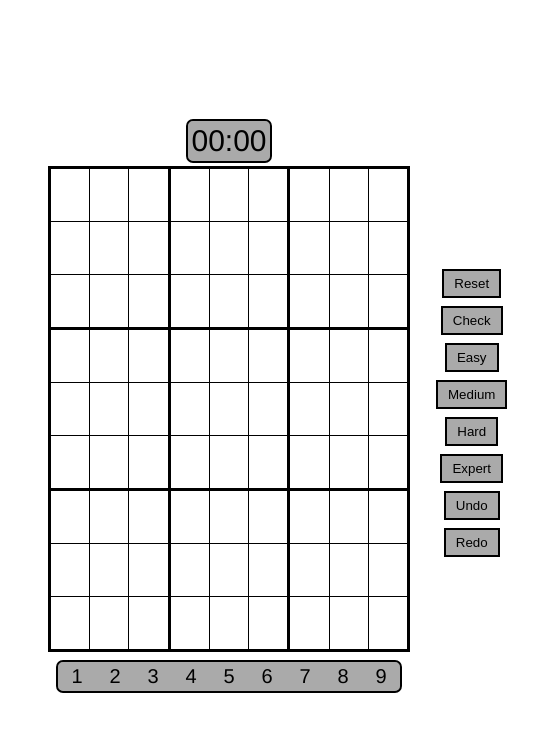
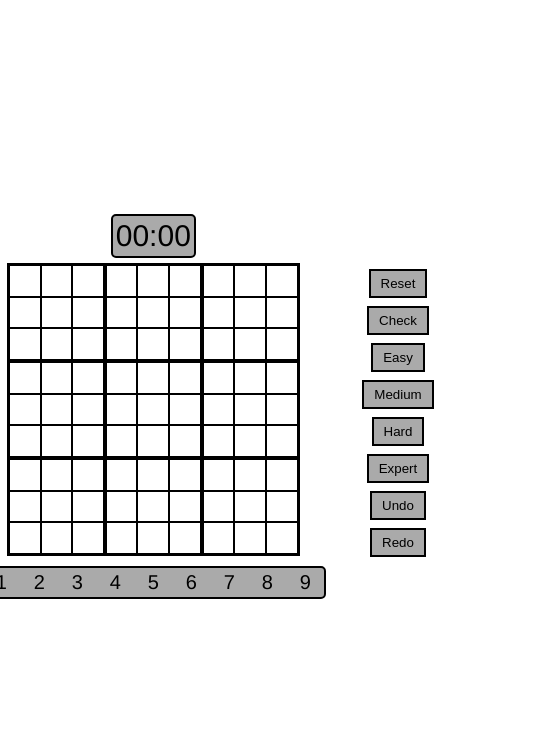
Before and after one commit to camnwalter/sudoku, a React (Create React App) app: page / in a window 390 px wide. Shown: the top 732 px of the page, 533 px wide, since content can reach past the window. Built offline with nearby package versions, Linux system fonts and the light colour scheme.

Commit message:
Switch from using table to divs
changed up the styling just a bit, will have to add some animation stuff for phones though

```diff
--- a/src/App.css
+++ b/src/App.css
@@ -2,7 +2,10 @@ body {
   text-align: center;
   font: 30px Helvetica, sans-serif;
   user-select: none;
-  overflow: hidden;
+}
+
+.App {
+  width: 100%;
 }
 
 *:focus {
@@ -14,47 +17,19 @@ body {
   width: fit-content;
   margin: 5px auto;
   padding: 3px;
-  outline: 2px solid black;
+  border: 2px solid black;
   border-radius: 5px;
+}
 
-}
 .board {
   display: flex;
   align-items: center;
   justify-content: center;
-}
-
-table {
   cursor: pointer;
   border-collapse: collapse;
+  flex-direction: column;
+  width: 100%;
 }
-
-td {
-  width: 50px;
-  height: 50px;
-  border: 0.5px solid black;
-  position: relative;
-}
-
-/* Borders */
-
-tr:nth-child(3n + 1) {
-  border-top: 3px solid black;
-}
-
-tr:last-child {
-  border-bottom: 3px solid black;
-}
-
-td:nth-child(3n) {
-  border-right: 3px solid black;
-}
-
-td:first-child {
-  border-left: 3px solid black;
-}
-
-/* Borders End */
 
 .selected {
   background-color: #aaa;
@@ -68,32 +43,6 @@ td:first-child {
   color: blue;
 }
 
-td > .overlayText {
-  position: absolute;
-  top: 0;
-  left: 0;
-  margin: 0;
-  width: 100%;
-  height: 100%;
-  font-size: 15px;
-  text-align: center;
-}
-
-.corner {
-  text-align: left;
-  width: 100%;
-  height: 100%;
-  word-spacing: 4px;
-}
-
-.center {
-  line-height: 50px;
-}
-
-.mainArea {
-  display: inline-block;
-}
-
 .remaining {
   display: flex;
   flex-direction: row;
@@ -104,7 +53,7 @@ td > .overlayText {
   background: #aaa;
   border-radius: 5px;
   margin: 10px;
-  outline: 2px solid black;
+  border: 2px solid black;
 }
 
 .remaining div {
@@ -127,7 +76,7 @@ td > .overlayText {
   background-color: #c5c5c5;
 }
 
-.row {
+.mainArea {
   display: flex;
   justify-content: center;
   align-items: center;
@@ -140,19 +89,64 @@ td > .overlayText {
   flex: 25%;
   padding-left: 20px;
   padding-right: 20px;
-  box-sizing: border-box;
 }
 
-.largeColumn{
+.largeColumn {
   flex: 50%;
-  box-sizing: border-box;
+  justify-content: center;
 }
 
-/* @media screen and (max-width: 992px) {
-  .largeColumn {
-    flex: 100%;
-  }
-  .row {
-    flex-direction: column;
-  }
-} */
+.row {
+  display: flex;
+  flex-direction: row;
+  width: 80%;
+}
+
+.row > div {
+  display: flex;
+  position: relative;
+  width: calc(100% / 9);
+  aspect-ratio: 1 / 1;
+  align-items: center;
+  justify-content: center;
+  border: 1px solid black;
+}
+
+.row:nth-child(3n + 1) > div {
+  border-top: 3px solid black;
+}
+.row:last-child > div {
+  border-bottom: 3px solid black;
+}
+
+.row > div:nth-child(3n) {
+  border-right: 3px solid black;
+}
+
+.row > div:first-child {
+  border-left: 3px solid black;
+}
+
+.row > div > .overlayText {
+  position: absolute;
+  top: 0;
+  left: 0;
+  margin: 0;
+  width: 100%;
+  height: 100%;
+  font-size: 60%;
+  text-align: center;
+}
+
+.corner {
+  text-align: center;
+  width: 100%;
+  height: 100%;
+  word-spacing: 0.5rem;
+}
+
+.center {
+  display: flex;
+  align-items: center;
+  justify-content: center;
+}
--- a/src/components/Board.tsx
+++ b/src/components/Board.tsx
@@ -5,9 +5,5 @@ interface Props {
 }
 
 export const Board = ({ children }: Props) => {
-  return (
-    <table className="board">
-      <tbody>{children}</tbody>
-    </table>
-  );
+  return <div className="board">{children}</div>;
 };
--- a/src/components/Body.tsx
+++ b/src/components/Body.tsx
@@ -1,14 +1,19 @@
 import { ReactNode } from "react";
 
 interface Props {
-  children: ReactNode;
-  _ref: React.LegacyRef<HTMLTableElement>;
+  center: ReactNode;
+  right: ReactNode;
+  outsideClickHandler: React.LegacyRef<HTMLTableElement>;
 }
 
-export const Body = ({ children, _ref }: Props) => {
+export const Body = ({ outsideClickHandler, center, right }: Props) => {
   return (
-    <div className="mainArea" ref={_ref}>
-      {children}
+    <div className="mainArea">
+      <div className="column" />
+      <div className="largeColumn" ref={outsideClickHandler}>
+        {center}
+      </div>
+      <div className="column">{right}</div>
     </div>
   );
 };
--- a/src/components/Cell.tsx
+++ b/src/components/Cell.tsx
@@ -20,7 +20,7 @@ export const Cell = ({
   onKeyDown,
 }: Props) => {
   return (
-    <td
+    <div
       className={
         (selected ? "selected " : adjacent ? "adjacent " : " ") +
         (locked ? "locked" : "")
@@ -31,6 +31,6 @@ export const Cell = ({
       onKeyDown={onKeyDown}
     >
       {children}
-    </td>
+    </div>
   );
 };
--- a/src/components/Game.tsx
+++ b/src/components/Game.tsx
@@ -85,7 +85,7 @@ export const Game = () => {
     setCenters
   );
 
-  const generateBoard = (difficulty: Difficulty) => {
+  const generateBoard = (difficulty: Difficulty) => () => {
     clearBoard();
 
     const { puzzle, solution } = getSudoku(difficulty);
@@ -233,17 +233,15 @@ export const Game = () => {
   };
 
   return (
+    <Body
+      outsideClickHandler={ref}
+      center={
         <>
-      <Body _ref={ref}>
-        <div className="row">
-          <div className="column"/>
-          <div className="largeColumn">
-
           <Timer time={time} />
 
           <Board>
             {rows.map((row) => (
-                <tr key={row}>
+              <div className="row" key={row}>
                 {rows.map((col) => {
                   const index = locationToIndex(row, col);
                   return (
@@ -264,7 +262,10 @@ export const Game = () => {
 
                         if (key >= 1 && key <= 9) {
                           handleNumberPressed(e, index, key, isShiftDown(e));
-                          } else if (e.key === "Backspace" || e.key === "Delete") {
+                        } else if (
+                          e.key === "Backspace" ||
+                          e.key === "Delete"
+                        ) {
                           setNumber(index, null);
                           setCorners(index, []);
                           setCenters(index, []);
@@ -290,7 +291,7 @@ export const Game = () => {
                     </Cell>
                   );
                 })}
-                </tr>
+              </div>
             ))}
           </Board>
           {remainingNumbers().length > 0 && (
@@ -307,7 +308,9 @@ export const Game = () => {
                           ({ number }) => number === num
                         );
 
-                          const element = document.getElementById(index.toString());
+                        const element = document.getElementById(
+                          index.toString()
+                        );
                         element?.focus();
 
                         return index;
@@ -315,8 +318,6 @@ export const Game = () => {
 
                       return;
                     }
-
-                      if (isLocked(selected)) return;
 
                     handleNumberPressed(e, selected, num, e.shiftKey);
                   }}
@@ -326,22 +327,20 @@ export const Game = () => {
               ))}
             </div>
           )}
-          </div>
-
-          <div className="column">
+        </>
+      }
+      right={
         <Buttons>
           <button onClick={clearBoard}>Reset</button>
           <button onClick={checkBoard}>Check</button>
-              <button onClick={() => generateBoard("easy")}>Easy</button>
-              <button onClick={() => generateBoard("medium")}>Medium</button>
-              <button onClick={() => generateBoard("hard")}>Hard</button>
-              <button onClick={() => generateBoard("expert")}>Expert</button>
-              <button onClick={() => undoMove()}>Undo</button>
-              <button onClick={() => redoMove()}>Redo</button>
+          <button onClick={generateBoard("easy")}>Easy</button>
+          <button onClick={generateBoard("medium")}>Medium</button>
+          <button onClick={generateBoard("hard")}>Hard</button>
+          <button onClick={generateBoard("expert")}>Expert</button>
+          <button onClick={undoMove}>Undo</button>
+          <button onClick={redoMove}>Redo</button>
         </Buttons>
-          </div>
-        </div>
-      </Body>
-    </>
+      }
+    />
   );
 };
```
Lines whose indentation alone changed are shown as unchanged.
